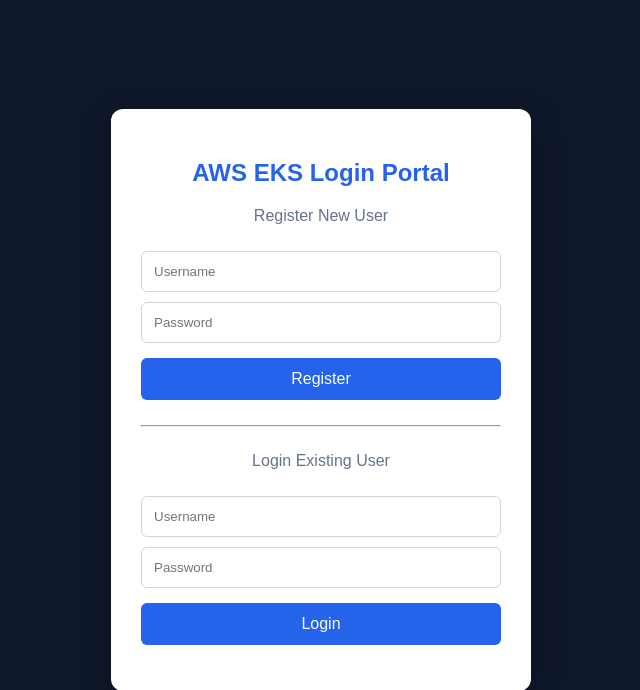
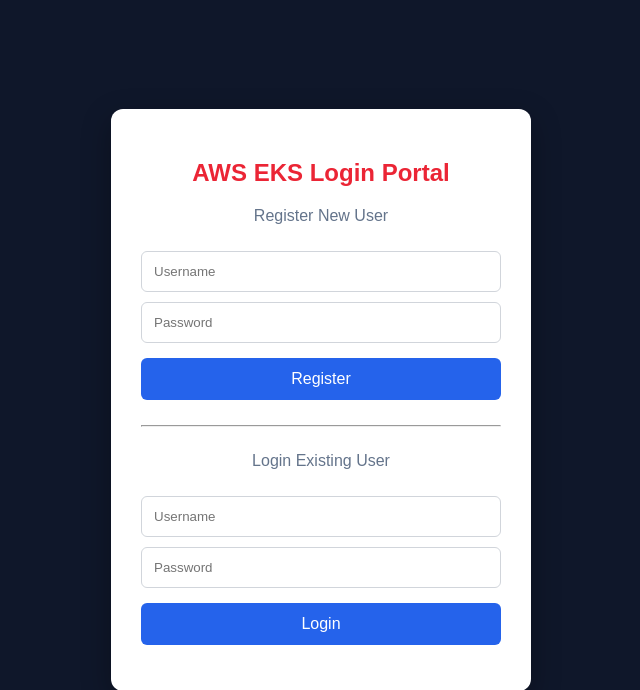
Before and after one commit to nichetrainings123/eks-3tier-project, a Flask app: page / in a window 1280 px wide. Shown: the top 690 px of the page, without its empty margins (319-959 px from the left). Run offline with Flask 3, Linux system fonts and the light colour scheme; some libraries are stand-ins or nearby versions.

Commit message:
Update index.html

```diff
--- a/login-app/templates/index.html
+++ b/login-app/templates/index.html
@@ -19,7 +19,7 @@
 
         h2{
             text-align:center;
-            color:#2563eb;
+            color:#eb2535;
             margin-bottom:20px;
         }
 
```
